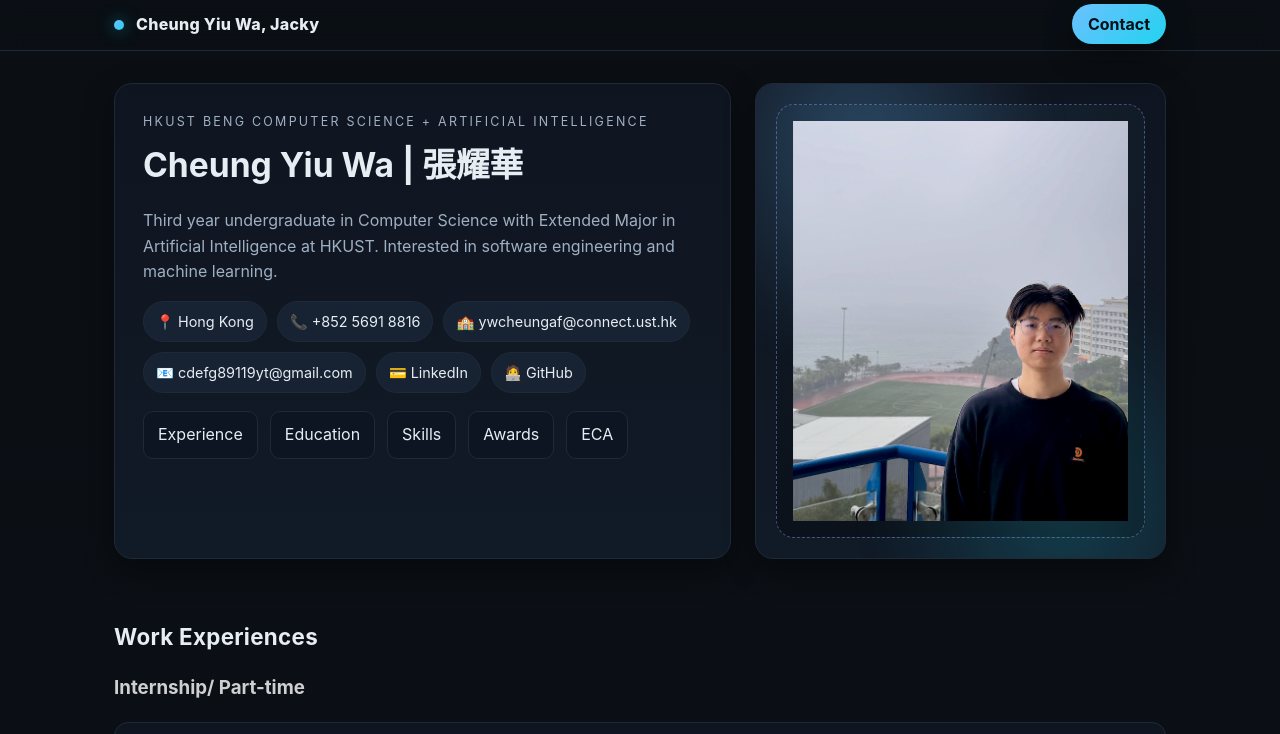
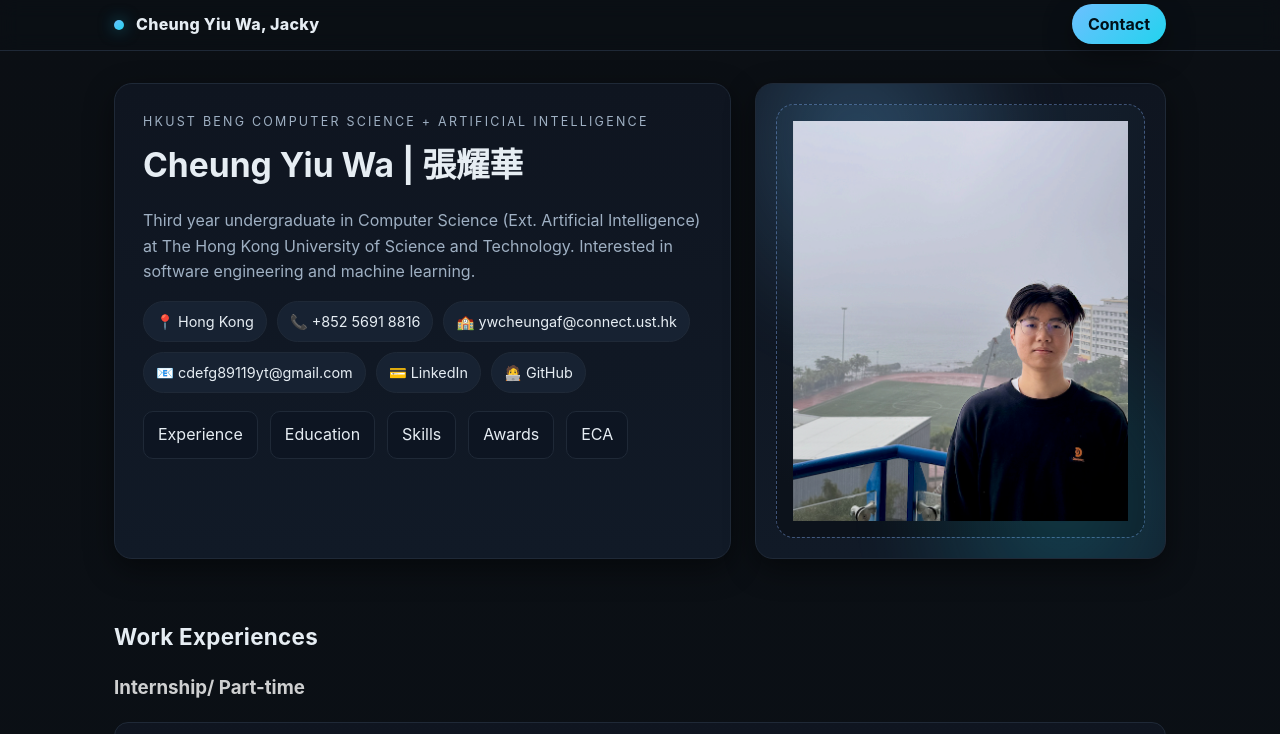
Before and after one commit to WahUST/career, a plain HTML site: page index.html in a window 1280 px wide. Shown: the top 734 px of the page. Drawn offline with Linux system fonts and the light colour scheme; a script that the page names is missing.

Commit message:
Update index.html

```diff
--- a/index.html
+++ b/index.html
@@ -293,7 +293,7 @@
       <div class="card intro">
         <div class="kicker">HKUST BEng Computer Science + Artificial Intelligence</div>
         <h1>Cheung Yiu Wa | 張耀華</h1>
-        <p class="subtitle">Third year undergraduate in Computer Science with Extended Major in Artificial Intelligence at HKUST. Interested in software engineering and machine learning.</p>
+        <p class="subtitle">Third year undergraduate in Computer Science (Ext. Artificial Intelligence) at The Hong Kong University of Science and Technology. Interested in software engineering and machine learning.</p>
         <div class="quick" aria-label="Contact">
           <span class="chip">📍 Hong Kong</span>
           <a class="chip" href="tel:+85256918816">📞 +852 5691 8816</a>
```
